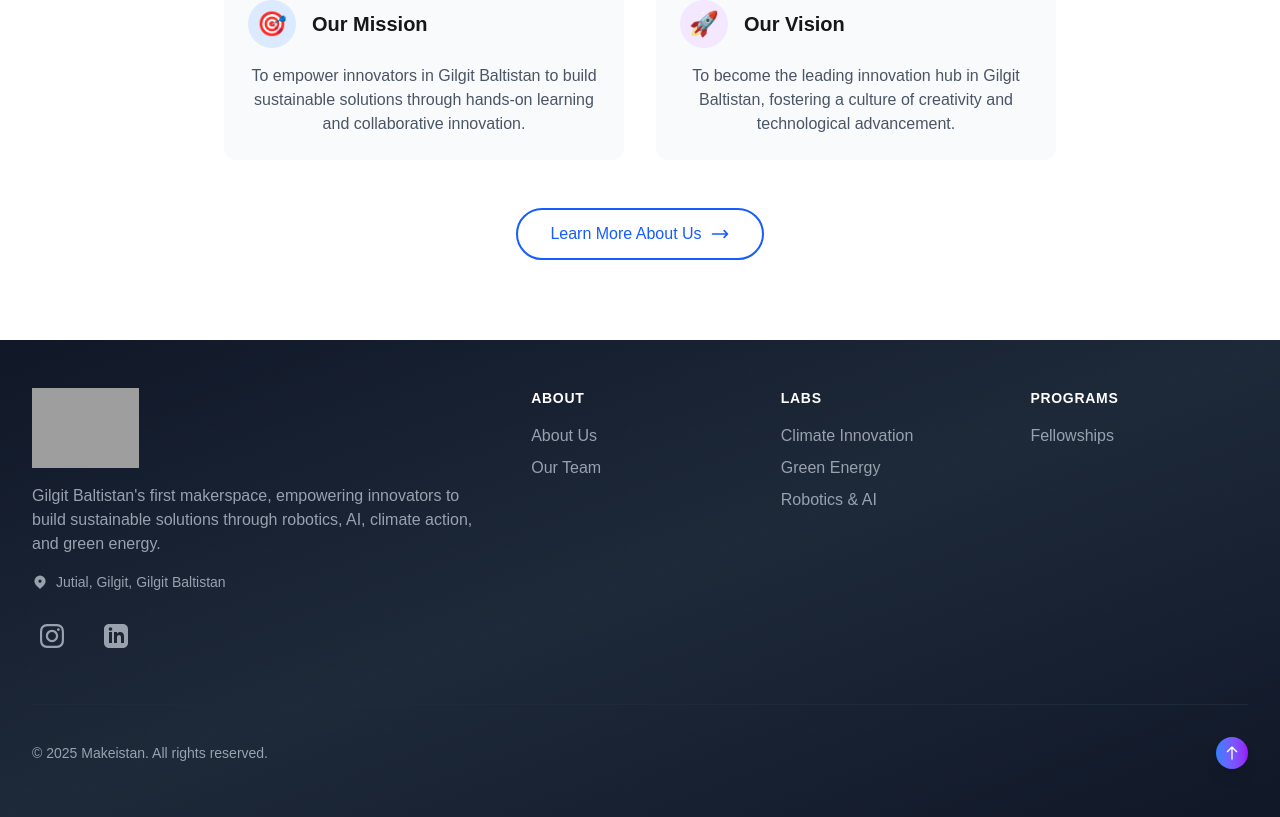
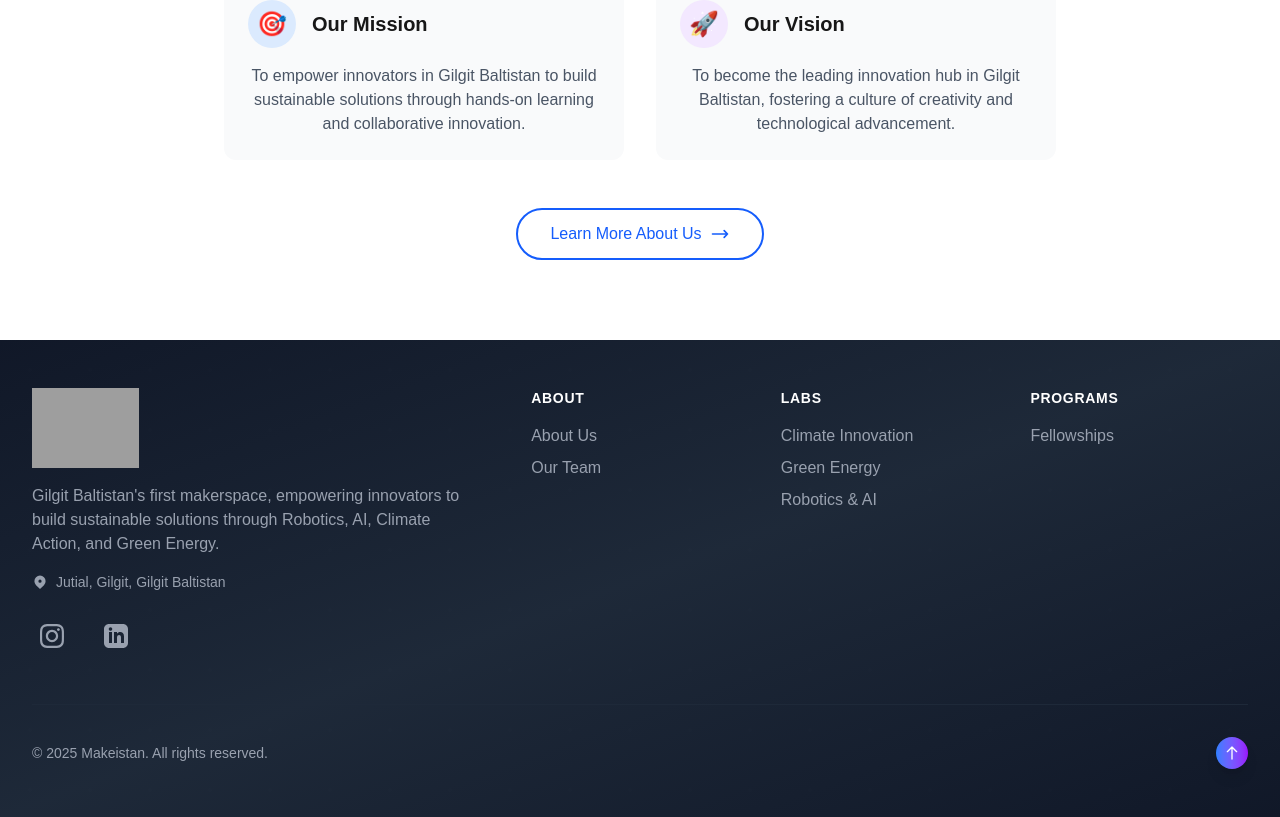
Before and after one commit to sohailkarem74/Makeistan_Project, a Next.js app: page / in a window 1280 px wide. Shown: the part 2310-3127 px from the top of the page. Built offline with nearby package versions, Linux system fonts and the light colour scheme; grey boxes are pictures that could not be loaded.

Commit message:
current Updtaed Makesitan

```diff
--- a/src/components/Footer.tsx
+++ b/src/components/Footer.tsx
@@ -51,7 +51,7 @@ export default function Footer() {
             </Link>
             <p className="mt-4 text-gray-400 max-w-md">
               Gilgit Baltistan's first makerspace, empowering innovators to build sustainable solutions
-              through robotics, AI, climate action, and green energy.
+              through Robotics, AI, Climate Action, and Green Energy.
             </p>
 
             {/* Location */}
```
